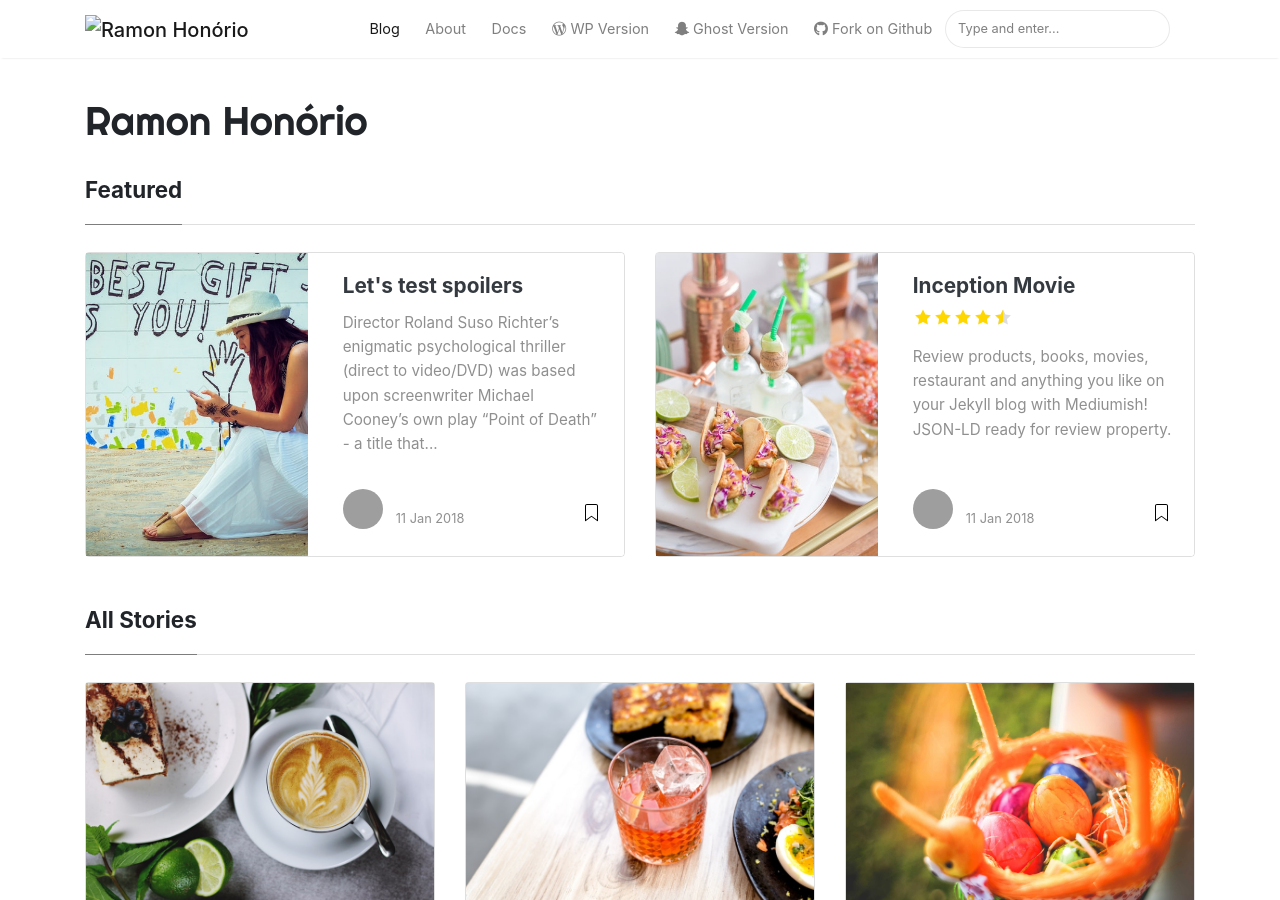
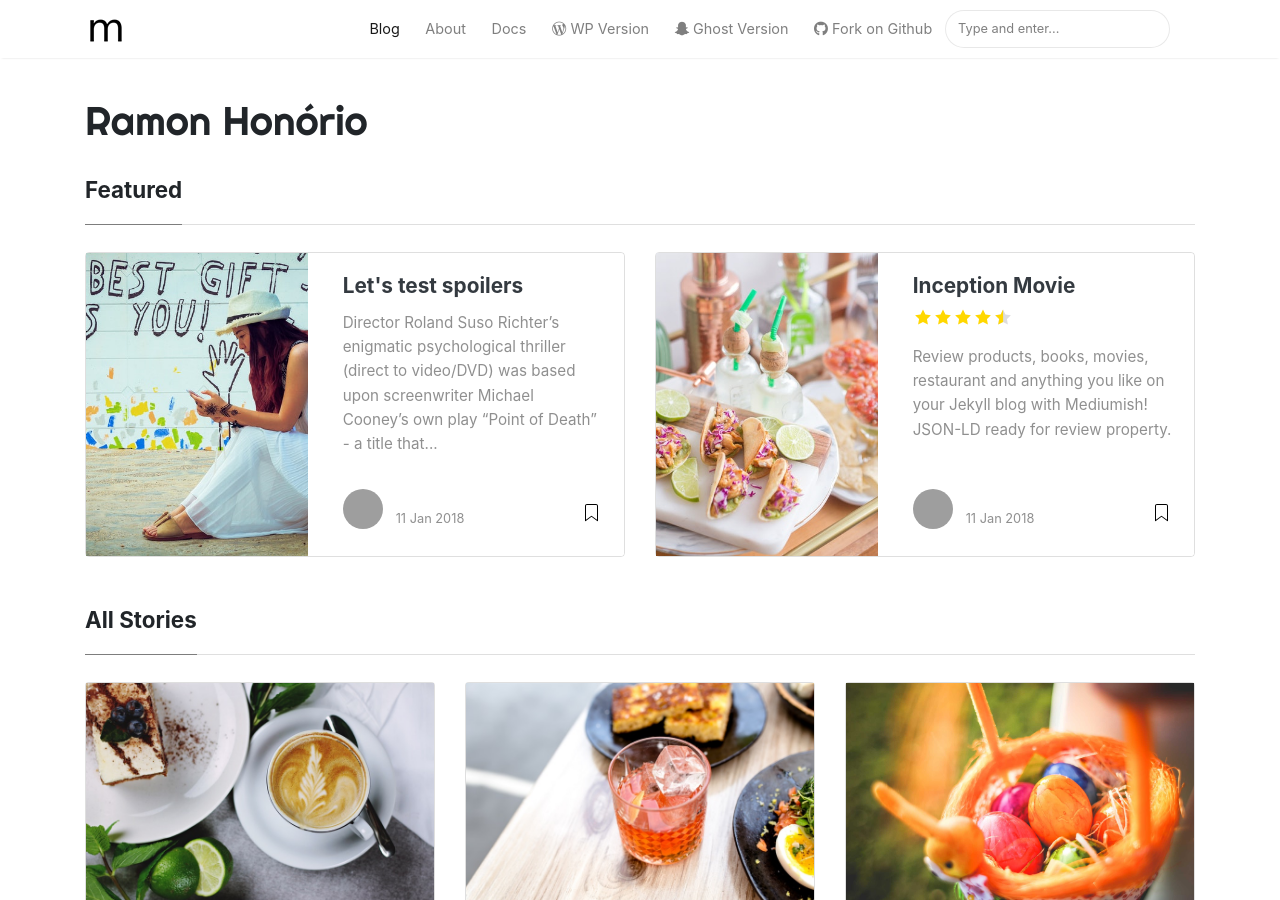
Before and after one commit to ramonoise/ramonoise.github.io, a Jekyll site: the page built from docs/index.html, in a window 1280 px wide and 900 px high. Built offline with Jekyll 4.4.1, drawn with Linux system fonts in a browser that asks for light colours; nearby versions of some CDN libraries; the list of posts is cut into pages by our own code; grey boxes are pictures that could not be loaded.

Commit message:
feat: theme adjustments

```diff
--- a/docs/_config.yml
+++ b/docs/_config.yml
@@ -2,8 +2,8 @@
 name: "Ramon Honório"
 title: "// descompilando"
 description: ""
-# logo: 'assets/images/logo.png'
-# favicon: 'assets/images/logo.png'
+logo: 'assets/images/logo.png'
+favicon: 'assets/images/logo.png'
 baseurl: /mediumish-theme-jekyll
 google_analytics: 'UA-46278016-1'
 disqus: 'demowebsite'
--- a/docs/_layouts/default.html
+++ b/docs/_layouts/default.html
@@ -123,23 +123,6 @@ ga('send', 'pageview');
     {{ content }}
 </div>
 
-{% if site.mailchimp-list %}
-<!-- Bottom Alert Bar
-================================================== -->
-<div class="alertbar">
-	<div class="container text-center">
-		<span><img src="{{ site.baseurl }}/{{ site.logo }}" alt="{{site.title}}"> &nbsp; Never miss a <b>story</b> from us, subscribe to our newsletter</span>
-        <form action="{{site.mailchimp-list}}" method="post" name="mc-embedded-subscribe-form" class="wj-contact-form validate" target="_blank" novalidate>
-            <div class="mc-field-group">
-            <input type="email" placeholder="Email" name="EMAIL" class="required email" id="mce-EMAIL" autocomplete="on" required>
-            <input type="submit" value="Subscribe" name="subscribe" class="heart">
-            </div>
-        </form>
-	</div>
-</div>
-{% endif %}
-
-</div>
 
 <!-- Categories Jumbotron
 ================================================== -->
```
